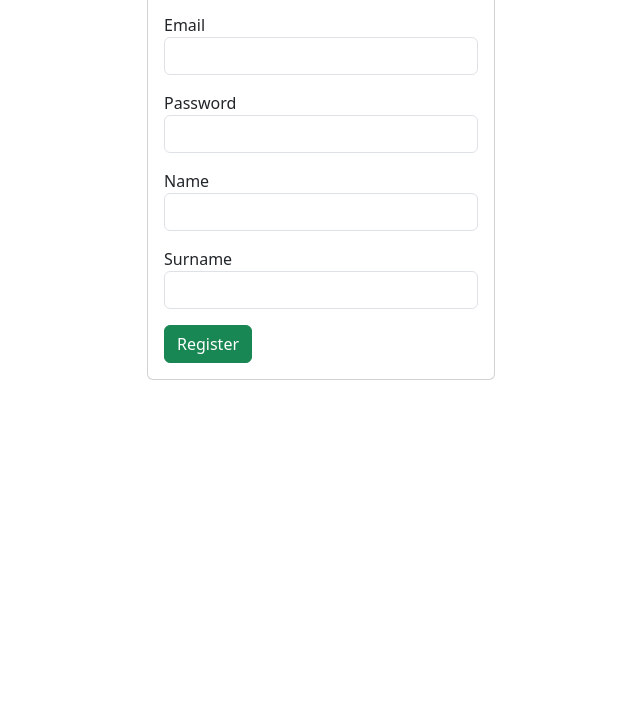
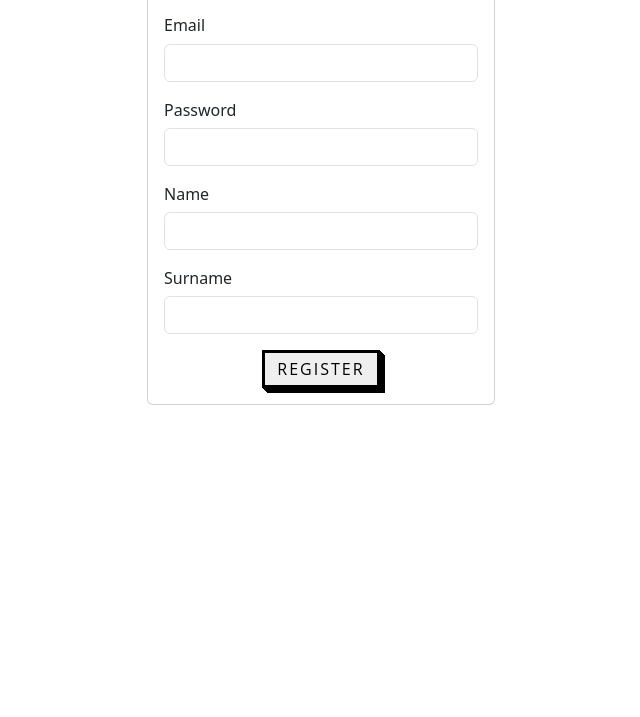
Before and after one commit to ayaksoy/AuthWebApi, a plain HTML site: page Front/register.html in a window 1280 px wide. Shown: the part 83-800 px from the top of the page, without its empty margins (319-959 px from the left). Drawn offline with nearby package versions, Linux system fonts and the light colour scheme.

Commit message:
button design

```diff
--- a/Front/assets/css/style.css
+++ b/Front/assets/css/style.css
@@ -6,3 +6,47 @@
 	color: red;
 	display: none;
 }
+.button-54 {
+	font-family: "Open Sans", sans-serif;
+	font-size: 16px;
+	letter-spacing: 2px;
+	text-decoration: none;
+	text-transform: uppercase;
+	color: #000;
+	cursor: pointer;
+	border: 3px solid;
+	padding: 0.25em 0.5em;
+	box-shadow: 1px 1px 0px 0px, 2px 2px 0px 0px, 3px 3px 0px 0px, 4px 4px 0px 0px, 5px 5px 0px 0px;
+	position: relative;
+	user-select: none;
+	-webkit-user-select: none;
+	touch-action: manipulation;
+  }
+
+  .button-54:active {
+	box-shadow: 0px 0px 0px 0px;
+	top: 5px;
+	left: 5px;
+  }
+
+  @media (min-width: 768px) {
+	.button-54 {
+	  padding: 0.25em 0.75em;
+	}
+  }
+
+  .nav-item a {
+	color: #da6415;
+	font-size: larger;
+	font-weight: 500;
+	transition: 0.4s;
+  }
+  .nav-item a:hover {
+	color: #000000;
+	font-size: larger;
+	font-weight: 500;
+  }
+  .card-header h2{
+	color: #da6415;
+
+  }
--- a/Front/register.html
+++ b/Front/register.html
@@ -24,15 +24,20 @@
 
 						<div class="card-body">
 							<form id="registerForm">
-								<label for="Email">Email</label>
+								<label for="Email"> <h6>Email</h6></label>
 								<input type="email" id="Email" class="form-control mb-3" />
-								<label for="Password">Password</label>
+								<label for="Password"> <h6>Password</h6></label>
 								<input type="password"id="Password"class="form-control mb-3"/>
-								<label for="Name">Name</label>
+								<label for="Name"> <h6>Name</h6></label>
 								<input type="text" id="Name" class="form-control mb-3" />
-								<label for="Surname">Surname</label>
+								<label for="Surname"> <h6>Surname</h6></label>
 								<input type="text" id="Surname" class="form-control mb-3" />
-								<input type="submit" class="btn btn-success" value="Register" />
+								<input
+								type="submit"
+								class="button-54"
+								value="Register"
+								style="margin: 0 auto; display: block"
+							/>
 							</form>
 						</div>
 					</div>
```
Also changed, not shown: Front/forgotPassword.html (+6 -5 lines), Front/index.html (+2 -1 lines), Front/login.html (+8 -3 lines), 2 other files.
